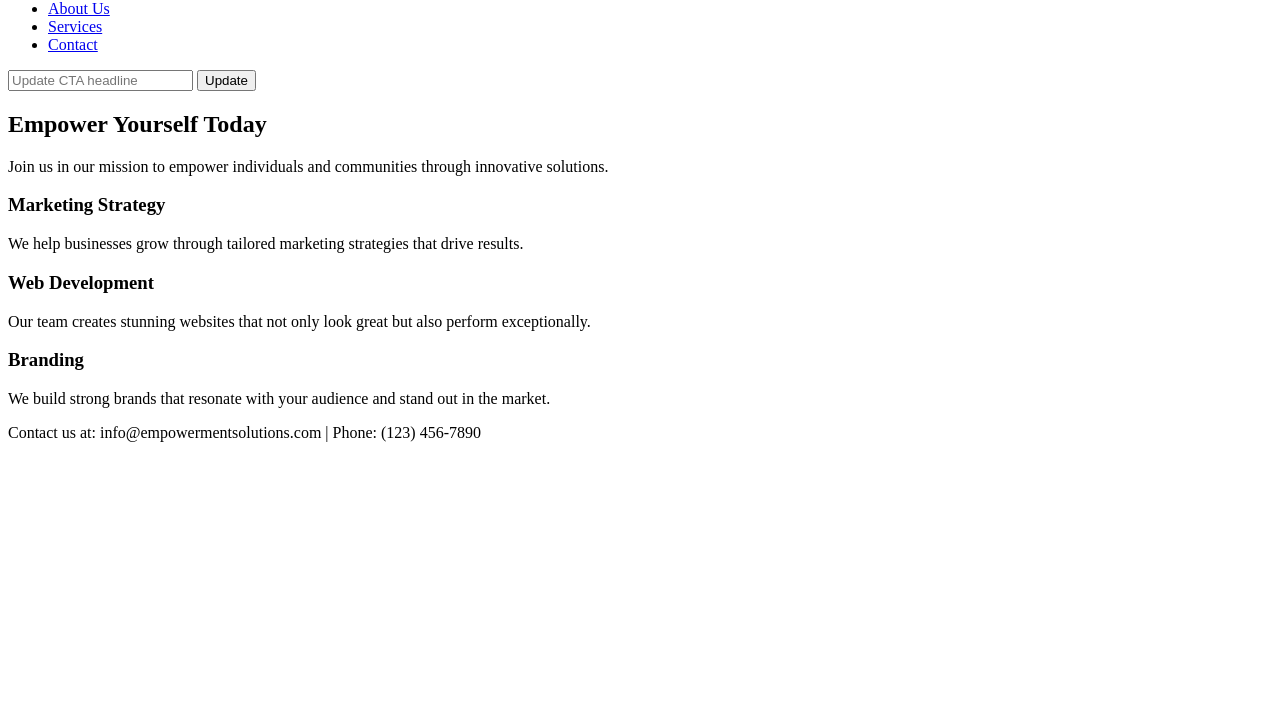
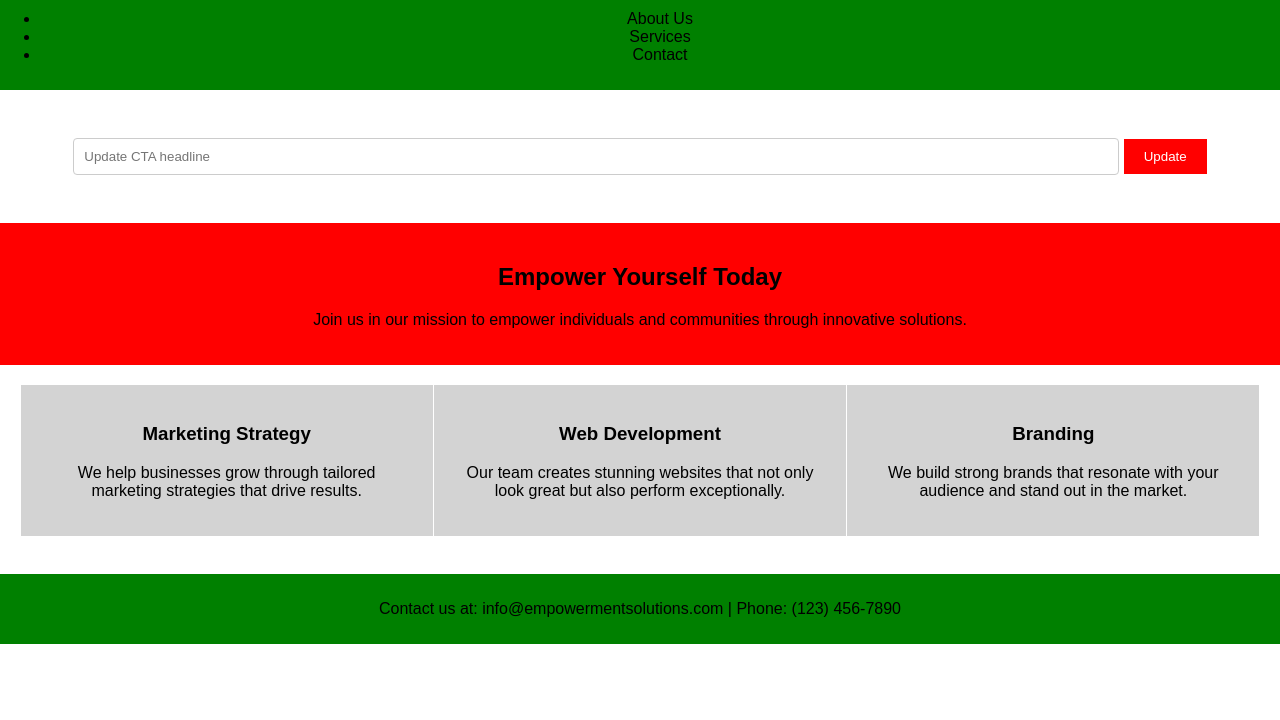
Before and after one commit to josegilberto-usf/small-business-website, a plain HTML site: page index.html in a window 1280 px wide. Shown: the part 80-800 px from the top of the page. Drawn offline with Linux system fonts and the light colour scheme.

Commit message:
applied styles to site

```diff
--- a/index.html
+++ b/index.html
@@ -4,13 +4,13 @@
         <meta charset="UTF-8">
         <meta name="viewport" content="width=device-width, initial-scale=1.0">
         <title>Empowerment Solutions</title>
-        <link rel="stylesheet" href="styles.css">
+        <link rel="stylesheet" href="style.css">
     </head>
     <body>
 
 
         <header>
-            <h1>Empowerment Co</h1>
+            <h1>Empowerment Solutions</h1>
             <nav>
                 <ul>
                     <li><a href="#">About Us</a></li>
@@ -18,14 +18,14 @@
                     <li><a href="#">Contact</a></li>
                 </ul>
             </nav>
-        </header>
+        </header><br>
 
 
         <main>
             <section class="cta-form">
             <input type="text" id="cta-input" placeholder="Update CTA headline" />
             <button id="cta-button">Update</button>
-            </section>
+            </section><br>
 
             <section class="hero">
                 <h2 id="cta-headline">Empower Yourself Today</h2>
@@ -45,7 +45,7 @@
                     <p>We build strong brands that resonate with your audience and stand out in the market.</p>
                 </div>
             </section>
-        </main>
+        </main><br>
 
 
             <footer>
--- a/style.css
+++ b/style.css
@@ -0,0 +1,70 @@
+body {
+    font-family: Arial, sans-serif;
+    margin: 0;
+    padding: 0;
+    background-color: white;
+}
+header, footer {
+    background-color: green;
+    color: black;
+    padding: 10px 0;
+    text-align: center;
+}
+nav a {
+    color: black;
+    text-decoration: none;
+    padding: 10px;
+}
+nav a:hover {
+    text-decoration: underline;
+}
+.hero {
+    background-color: red;
+    padding: 20px;
+    text-align: center;
+}
+.services {
+    display: flex;
+    justify-content: space-around;
+    padding: 20px;
+}
+.service {
+    background-color: lightgray;
+    padding: 20px;
+    width: 30%;
+    text-align: center;
+}
+.service:hover {
+    transform: scale(1.05);
+}
+input[type="text"] {
+    width: 80%;
+    padding: 10px;
+    margin: 10px 0;
+    border: 1px solid #ccc;
+    border-radius: 4px;
+}
+button {
+    background-color: red;
+    color: white;
+    border: none;
+    padding: 10px 20px;
+    cursor: pointer;
+}
+button:hover {
+    background-color: darkred;
+}
+@media (max-width: 768px) {
+    .services {
+        flex-direction: column;
+        align-items: center;
+    }
+    .service {
+        width: 80%;
+        margin-bottom: 20px;
+    }
+}
+.cta-form {
+    text-align: center;
+    margin: 20px 0;
+}
```
